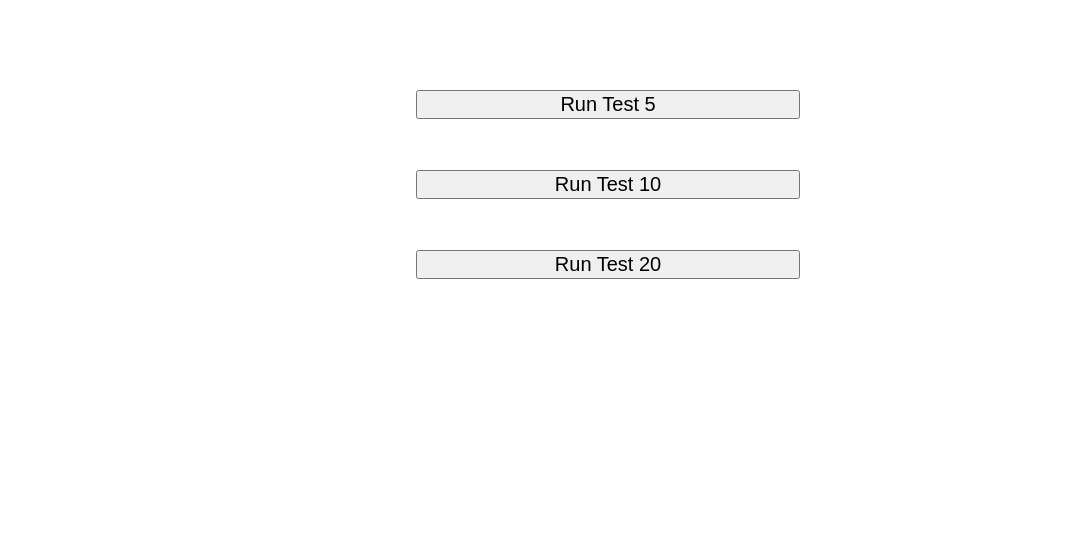
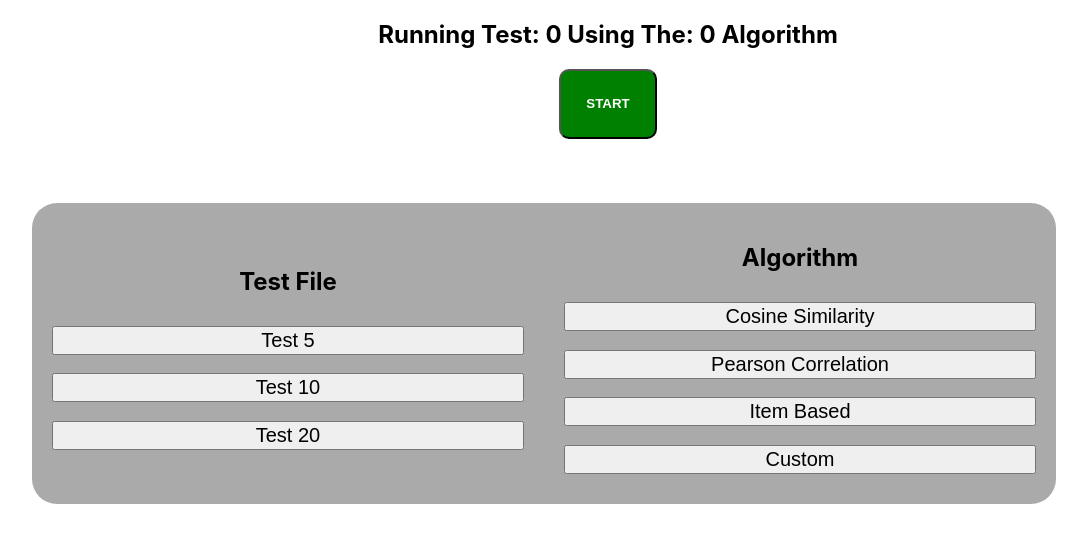
Before and after one commit to jackcdavey/Movie-Reccomendation-System, a React (Create React App) app: page / in a window 1280 px wide. Shown: the top 542 px of the page, without its empty margins (32-1119 px from the left). Built offline with nearby package versions, Linux system fonts and the light colour scheme.

Commit message:
UI updates

```diff
--- a/src/App.tsx
+++ b/src/App.tsx
@@ -1,4 +1,4 @@
-import React from "react"
+import React, {useState} from "react"
 import "./App.css"
 
 import test5 from "./data/test5"
@@ -85,7 +85,6 @@ function getCosine(a: Entry, b: Entry) {
 }
 
 /////////////////////END OPERATIONS/////////////////////////////
-
 
 /////////////////////ALGORITHMS/////////////////////////////
 
@@ -187,22 +186,72 @@ function runTest20() {
 
 /////////////////////END TESTS/////////////////////////////
 
+
+
+
+
 function App() {
-	return(
-	<div style={{ display: 'flex', flexDirection: "column", alignItems:"center", paddingTop: "5%" }}>
-		<button style={styles.button} onClick={() => { runTest5() }}>Run Test 5</button>
-		<button style={styles.button} onClick={() => { runTest10() }}>Run Test 10</button>
-		<button style={styles.button} onClick={() => { runTest20() }}>Run Test 20</button>
-	</div>
+	const [algChoice, setAlgChoice] = useState(0);
+	const [testNum, setTestNum] = useState(0);
+
+	function startTest() {
+	if(testNum === 5)
+		runTest5();
+	else if(testNum === 10)
+		runTest10();
+	else if(testNum === 20)
+		runTest20();
+}
+
+	return (
+		<div style={{ textAlign: 'center'}}>
+			<h2 style={styles.header}>Running Test: {testNum} Using The: {algChoice} Algorithm</h2>
+			<button style={{backgroundColor:'green', padding: '2%', borderRadius: '10px', color: 'white', fontWeight: 'bold'}}onClick={() => { startTest() }}>START</button>
+
+		<div style={{
+			display: 'flex',
+			flexDirection: 'row',
+			alignItems: 'center',
+			justifyContent: 'center',
+			width: '80vw',
+			backgroundColor: '#aaaaaa',
+			margin: '5%',
+			borderRadius: '25px'
+		}}>
+			<div style={{ display: 'flex', flexDirection: "column", alignItems: "center", width: "80%", padding: "2%" }}>
+				<h2 style={styles.header}>Test File</h2>
+				<button style={styles.button} onClick={() => { setTestNum(5) }}>Test 5</button>
+				<button style={styles.button} onClick={() => { setTestNum(10)}}>Test 10</button>
+				<button style={styles.button} onClick={() => { setTestNum(20) }}>Test 20</button>
+			</div>
+			<div style={{ display: 'flex', flexDirection: "column", alignItems: "center", width: "80%", padding: "2%" }}>
+				<h2 style={styles.header}>Algorithm</h2>
+				<button style={styles.button} onClick={() => {setAlgChoice(1) }}>Cosine Similarity</button>
+				<button style={styles.button} onClick={() => { setAlgChoice(2) }}>Pearson Correlation</button>
+				<button style={styles.button} onClick={() => { setAlgChoice(3) }}>Item Based</button>
+				<button style={styles.button} onClick={() => { setAlgChoice(4) }}>Custom</button>
+			</div>
+			</div>
+			</div>
 	)
 }
 
 const styles = {
 	button: {
 		margin: '2%',
-		width: '30%',
+		width: '100%',
 		height: '10%',
 		fontSize: '20px',
-	}
+	},
+
+	header: {
+		fontSize: '1.5em',
+		fontWeight: 'bold',
+		color: '#000000',
+
+		// textAlign: 'center'
+	},
 }
+
+
 export default App
```
